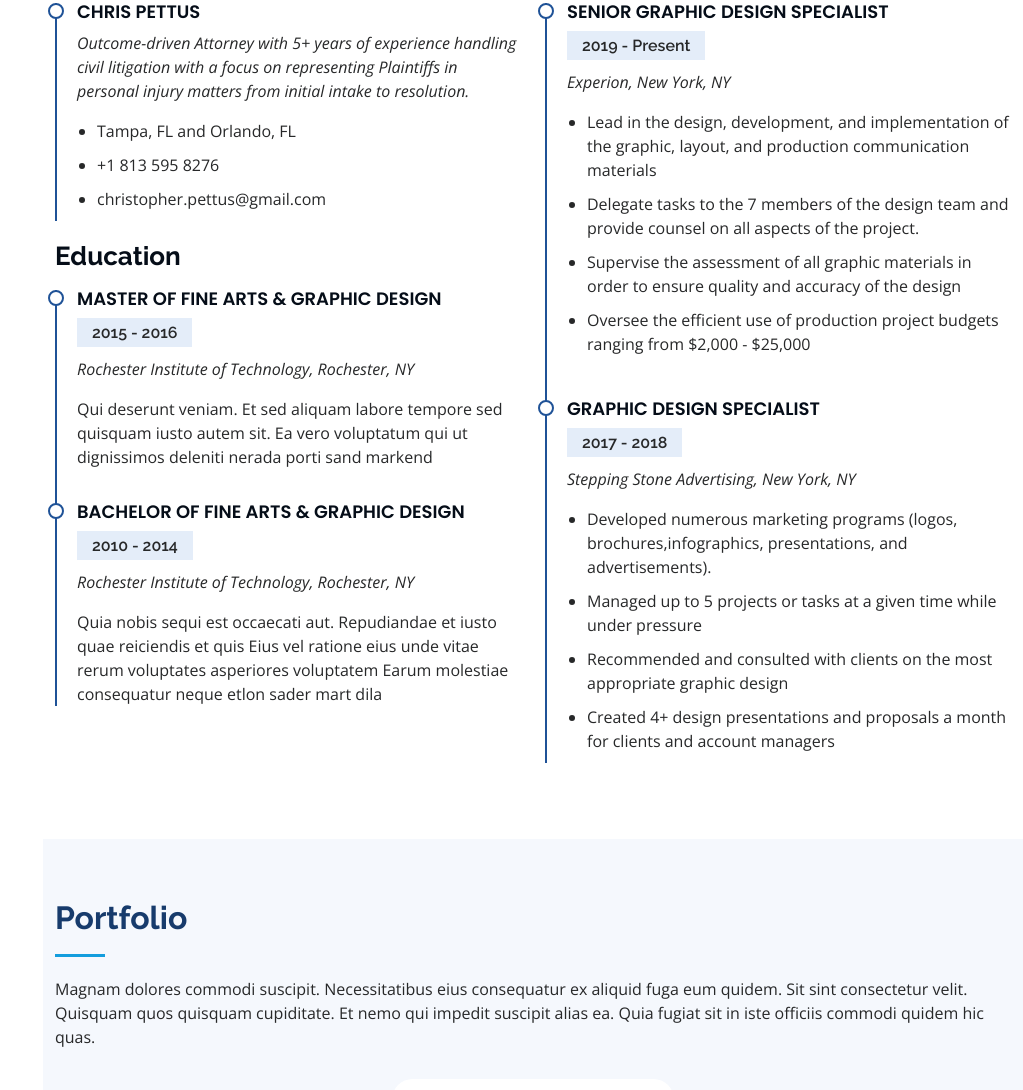
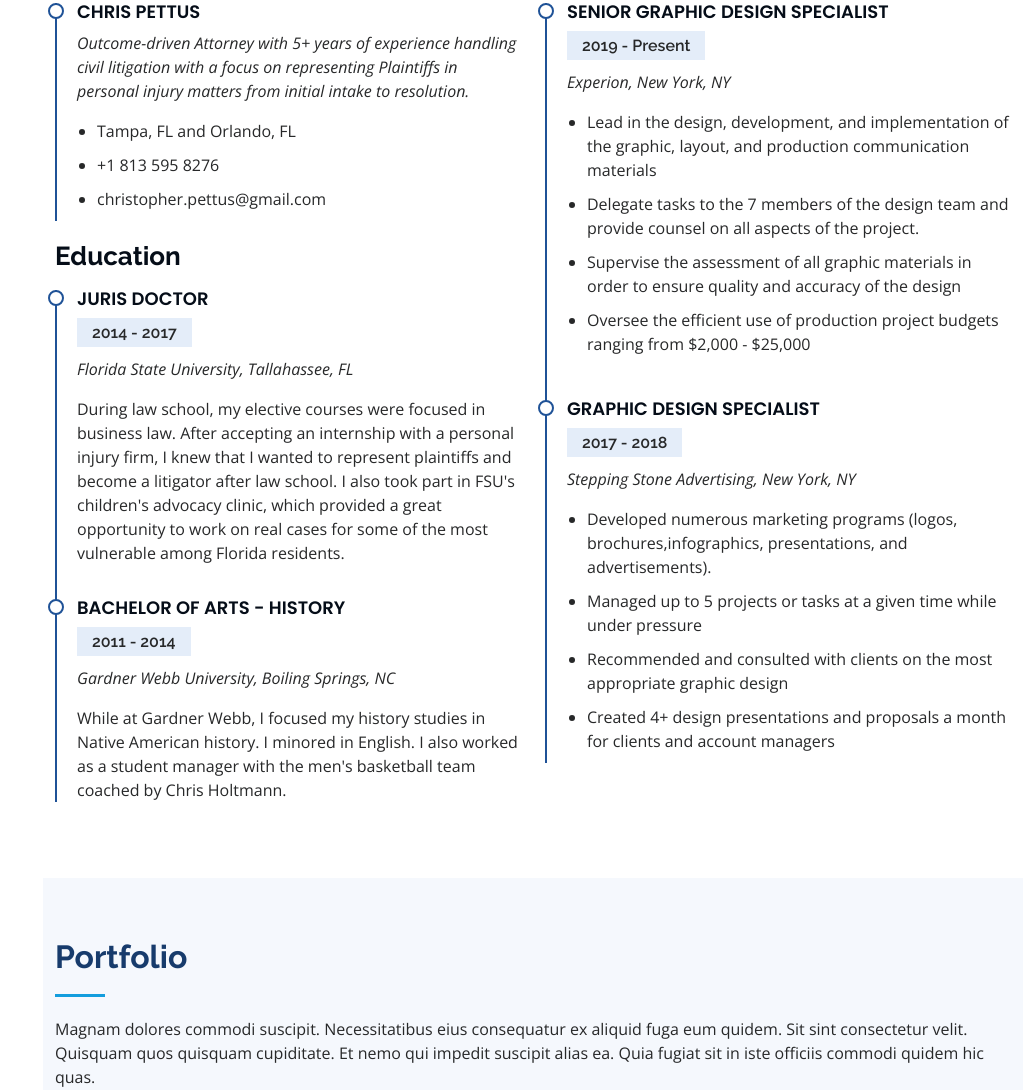
Before and after one commit to Kirmalo/kirmalo.github.io, a plain HTML site: page index.html in a window 1280 px wide. Shown: the part 2287-3377 px from the top of the page, without its empty margins (257-1280 px from the left). Drawn offline with nearby package versions, Linux system fonts and the light colour scheme.

Commit message:
Update resume education

```diff
--- a/index.html
+++ b/index.html
@@ -263,16 +263,16 @@
 
             <h3 class="resume-title">Education</h3>
             <div class="resume-item">
-              <h4>Master of Fine Arts &amp; Graphic Design</h4>
-              <h5>2015 - 2016</h5>
-              <p><em>Rochester Institute of Technology, Rochester, NY</em></p>
-              <p>Qui deserunt veniam. Et sed aliquam labore tempore sed quisquam iusto autem sit. Ea vero voluptatum qui ut dignissimos deleniti nerada porti sand markend</p>
+              <h4>Juris Doctor</h4>
+              <h5>2014 - 2017</h5>
+              <p><em>Florida State University, Tallahassee, FL</em></p>
+              <p>During law school, my elective courses were focused in business law. After accepting an internship with a personal injury firm, I knew that I wanted to represent plaintiffs and become a litigator after law school. I also took part in FSU's children's advocacy clinic, which provided a great opportunity to work on real cases for some of the most vulnerable among Florida residents.</p>
             </div>
             <div class="resume-item">
-              <h4>Bachelor of Fine Arts &amp; Graphic Design</h4>
-              <h5>2010 - 2014</h5>
-              <p><em>Rochester Institute of Technology, Rochester, NY</em></p>
-              <p>Quia nobis sequi est occaecati aut. Repudiandae et iusto quae reiciendis et quis Eius vel ratione eius unde vitae rerum voluptates asperiores voluptatem Earum molestiae consequatur neque etlon sader mart dila</p>
+              <h4>Bachelor of Arts - History</h4>
+              <h5>2011 - 2014</h5>
+              <p><em>Gardner Webb University, Boiling Springs, NC</em></p>
+              <p>While at Gardner Webb, I focused my history studies in Native American history. I minored in English. I also worked as a student manager with the men's basketball team coached by Chris Holtmann.</p>
             </div>
           </div>
           <div class="col-lg-6" data-aos="fade-up" data-aos-delay="100">
```
